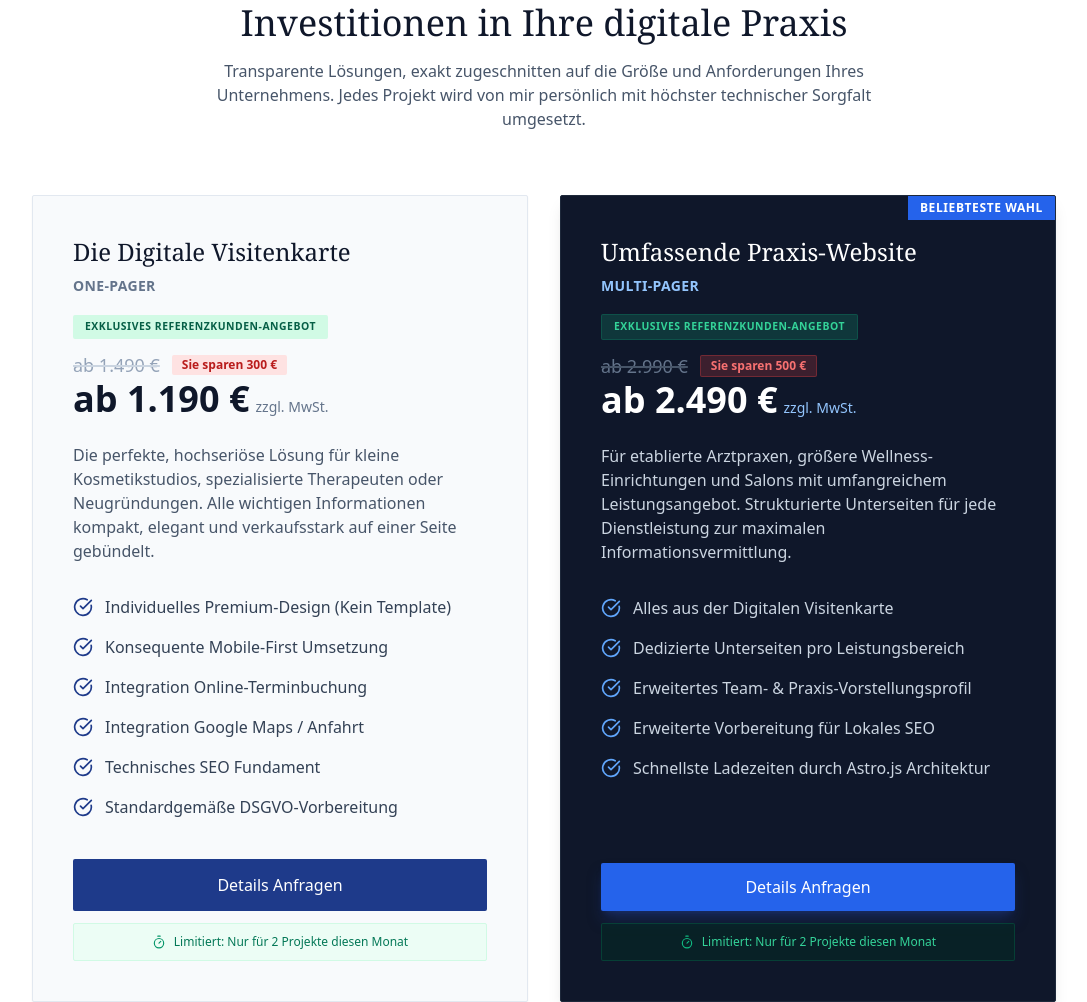
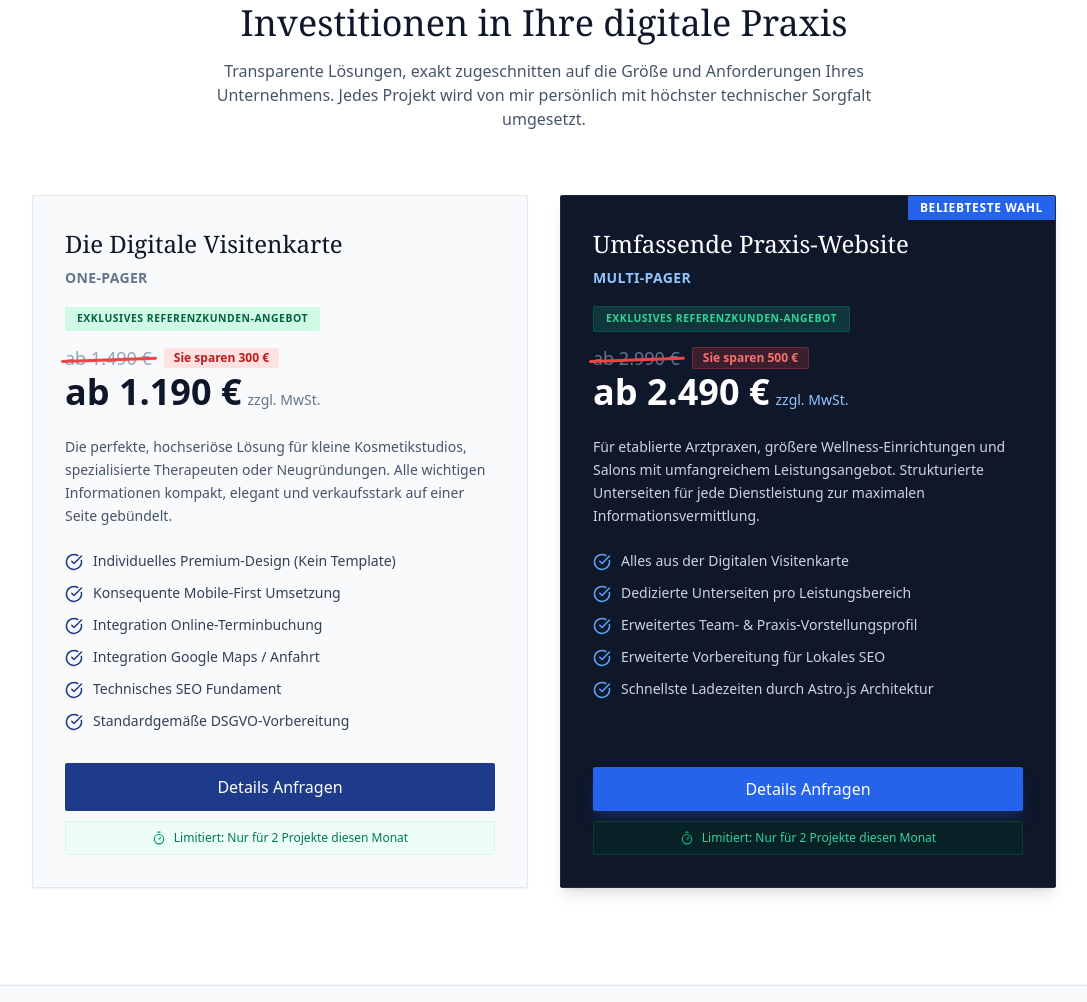
Before and after one commit to DieserLaurenz/lcg-webdesign, an Astro site: page / in a window 1280 px wide. Shown: the part 3487-4489 px from the top of the page, without its empty margins (96-1183 px from the left). Built offline with nearby package versions, Linux system fonts and the light colour scheme; Astro itself is replaced by a stand-in of ours.

Commit message:
New price animation

```diff
--- a/App.jsx
+++ b/App.jsx
@@ -352,32 +352,22 @@ export default function AgencySite() {
           <div className="grid md:grid-cols-2 gap-8 max-w-5xl mx-auto">
             {/* Package 1 */}
             <Reveal delay={100} direction="up" className="h-full">
-              <div className="bg-slate-50 p-8 md:p-10 border border-slate-200 rounded-sm shadow-sm hover:shadow-md transition-shadow h-full flex flex-col relative">
-                <div className="mb-6">
+              <div className="bg-slate-50 p-6 md:p-8 border border-slate-200 rounded-sm shadow-sm hover:shadow-md transition-shadow h-full flex flex-col relative">
+                <div className="mb-5">
                   <h3 className="font-serif text-2xl text-slate-900 mb-2">Die Digitale Visitenkarte</h3>
                   <p className="text-slate-500 text-sm uppercase tracking-wide font-semibold mb-4">One-Pager</p>
 
-                  {/* Werbendes Promo-Badge */}
-                  <div className="inline-block px-3 py-1 bg-emerald-100 text-emerald-800 text-[0.65rem] font-bold uppercase tracking-wider rounded-sm mb-3">
-                    Exklusives Referenzkunden-Angebot
-                  </div>
-
-                  {/* Durchgestrichener alter Preis, Ersparnis und neuer Aktionspreis */}
-                  <div className="flex flex-col">
-                    <div className="flex items-center gap-3 mb-1">
-                      <span className="text-lg text-slate-400 line-through decoration-slate-300 decoration-2 font-medium">ab 1.490 €</span>
-                      <span className="px-2.5 py-0.5 bg-red-100 text-red-700 text-xs font-bold rounded-sm">Sie sparen 300 €</span>
-                    </div>
-                    <div className="flex items-baseline gap-1.5 -mt-1">
-                      <span className="text-4xl font-bold text-slate-900">ab 1.190 €</span>
-                      <span className="text-sm text-slate-500 font-medium">zzgl. MwSt.</span>
-                    </div>
-                  </div>
+                  <AnimatedPricingBlock
+                    oldPrice="ab 1.490 €"
+                    newPrice="ab 1.190 €"
+                    savings="Sie sparen 300 €"
+                    delay={100}
+                  />
                 </div>
-                <p className="text-slate-600 mb-8">
+                <p className="text-slate-600 text-sm leading-relaxed mb-6">
                   Die perfekte, hochseriöse Lösung für kleine Kosmetikstudios, spezialisierte Therapeuten oder Neugründungen. Alle wichtigen Informationen kompakt, elegant und verkaufsstark auf einer Seite gebündelt.
                 </p>
-                <ul className="space-y-4 mb-10 flex-grow">
+                <ul className="space-y-3 mb-8 flex-grow">
                   <ListItem text="Individuelles Premium-Design (Kein Template)" />
                   <ListItem text="Konsequente Mobile-First Umsetzung" />
                   <ListItem text="Integration Online-Terminbuchung" />
@@ -385,11 +375,11 @@ export default function AgencySite() {
                   <ListItem text="Technisches SEO Fundament" />
                   <ListItem text="Standardgemäße DSGVO-Vorbereitung" />
                 </ul>
-                <div className="flex flex-col gap-3">
-                  <button onClick={() => scrollTo('kontakt')} className="w-full py-3 px-4 border-2 border-blue-900 bg-blue-900 text-white font-medium rounded-sm hover:bg-blue-800 transition-colors">
+                <div className="flex flex-col gap-2.5">
+                  <button onClick={() => scrollTo('kontakt')} className="w-full py-2.5 px-4 border-2 border-blue-900 bg-blue-900 text-white font-medium rounded-sm hover:bg-blue-800 transition-colors">
                     Details Anfragen
                   </button>
-                  <div className="flex items-center justify-center gap-2 text-xs text-emerald-700 font-medium bg-emerald-50 py-2.5 rounded-sm border border-emerald-100">
+                  <div className="flex items-center justify-center gap-2 text-xs text-emerald-700 font-medium bg-emerald-50 py-2 rounded-sm border border-emerald-100">
                     <Timer size={14} className="text-emerald-600" />
                     Limitiert: Nur für 2 Projekte diesen Monat
                   </div>
@@ -399,46 +389,37 @@ export default function AgencySite() {
 
             {/* Package 2 */}
             <Reveal delay={200} direction="up" className="h-full">
-              <div className="bg-[#0f172a] p-8 md:p-10 border border-slate-800 rounded-sm shadow-lg h-full flex flex-col relative overflow-hidden">
+              <div className="bg-[#0f172a] p-6 md:p-8 border border-slate-800 rounded-sm shadow-lg h-full flex flex-col relative overflow-hidden">
                 <div className="absolute top-0 right-0 bg-blue-600 text-white text-xs font-bold px-3 py-1 uppercase tracking-wider z-20">
                   Beliebteste Wahl
                 </div>
-                <div className="mb-6 relative z-10">
+                <div className="mb-5 relative z-10">
                   <h3 className="font-serif text-2xl text-white mb-2">Umfassende Praxis-Website</h3>
                   <p className="text-blue-300 text-sm uppercase tracking-wide font-semibold mb-4">Multi-Pager</p>
 
-                  {/* Werbendes Promo-Badge (Dunkel-Modus) */}
-                  <div className="inline-block px-3 py-1 bg-emerald-500/20 text-emerald-400 text-[0.65rem] font-bold uppercase tracking-wider rounded-sm mb-3 border border-emerald-500/20">
-                    Exklusives Referenzkunden-Angebot
-                  </div>
-
-                  {/* Durchgestrichener alter Preis, Ersparnis und neuer Aktionspreis */}
-                  <div className="flex flex-col">
-                    <div className="flex items-center gap-3 mb-1">
-                      <span className="text-lg text-slate-500 line-through decoration-slate-600 decoration-2 font-medium">ab 2.990 €</span>
-                      <span className="px-2.5 py-0.5 bg-red-500/20 border border-red-500/30 text-red-400 text-xs font-bold rounded-sm">Sie sparen 500 €</span>
-                    </div>
-                    <div className="flex items-baseline gap-1.5 -mt-1">
-                      <span className="text-4xl font-bold text-white">ab 2.490 €</span>
-                      <span className="text-sm text-blue-300 font-medium">zzgl. MwSt.</span>
-                    </div>
-                  </div>
+                  <AnimatedPricingBlock
+                    oldPrice="ab 2.990 €"
+                    newPrice="ab 2.490 €"
+                    savings="Sie sparen 500 €"
+                    delay={200}
+                    dark={true}
+                  />
                 </div>
-                <p className="text-slate-300 mb-8 relative z-10">
+                <p className="text-slate-300 text-sm leading-relaxed mb-6 relative z-10">
                   Für etablierte Arztpraxen, größere Wellness-Einrichtungen und Salons mit umfangreichem Leistungsangebot. Strukturierte Unterseiten für jede Dienstleistung zur maximalen Informationsvermittlung.
                 </p>
-                <ul className="space-y-4 mb-10 flex-grow relative z-10">
+                <ul className="space-y-3 mb-8 flex-grow relative z-10">
                   <ListItem text="Alles aus der Digitalen Visitenkarte" dark />
                   <ListItem text="Dedizierte Unterseiten pro Leistungsbereich" dark />
                   <ListItem text="Erweitertes Team- & Praxis-Vorstellungsprofil" dark />
                   <ListItem text="Erweiterte Vorbereitung für Lokales SEO" dark />
                   <ListItem text="Schnellste Ladezeiten durch Astro.js Architektur" dark />
                 </ul>
-                <div className="flex flex-col gap-3 relative z-10">
-                  <button onClick={() => scrollTo('kontakt')} className="w-full py-3 px-4 bg-blue-600 text-white font-medium rounded-sm hover:bg-blue-500 transition-colors shadow-lg shadow-blue-900/50">
+                <div className="flex flex-col gap-2.5 relative z-10">
+                  <button onClick={() => scrollTo('kontakt')} className="w-full py-2.5 px-4 bg-blue-600 text-white font-medium rounded-sm hover:bg-blue-500 transition-colors shadow-lg shadow-blue-900/50">
                     Details Anfragen
                   </button>
-                  <div className="flex items-center justify-center gap-2 text-xs text-emerald-400 font-medium bg-emerald-950/50 py-2.5 rounded-sm border border-emerald-800/50">
+                  <div className="flex items-center justify-center gap-2 text-xs text-emerald-400 font-medium bg-emerald-950/50 py-2 rounded-sm border border-emerald-800/50">
                     <Timer size={14} className="text-emerald-500" />
                     Limitiert: Nur für 2 Projekte diesen Monat
                   </div>
@@ -554,9 +535,9 @@ function FeatureCard({ icon, title, description, delay }) {
 
 function ListItem({ text, dark = false }) {
   return (
-    <li className="flex items-start gap-3">
-      <CheckCircle size={20} className={`shrink-0 mt-0.5 ${dark ? 'text-blue-400' : 'text-blue-900'}`} />
-      <span className={dark ? 'text-slate-300' : 'text-slate-700'}>{text}</span>
+    <li className="flex items-start gap-2.5">
+      <CheckCircle size={18} className={`shrink-0 mt-0.5 ${dark ? 'text-blue-400' : 'text-blue-900'}`} />
+      <span className={`text-sm ${dark ? 'text-slate-300' : 'text-slate-700'}`}>{text}</span>
     </li>
   );
 }
@@ -591,6 +572,70 @@ function AccordionItem({ question, answer, delay }) {
         </div>
       </div>
     </Reveal>
+  );
+}
+
+function AnimatedPricingBlock({ oldPrice, newPrice, savings, dark = false, delay = 0 }) {
+  const [phase, setPhase] = useState('initial');
+  const ref = useRef(null);
+
+  useEffect(() => {
+    const observer = new IntersectionObserver(
+      ([entry]) => {
+        if (entry.isIntersecting) {
+          // Exaktes Timing der Animationen relativ zum Auftauchen der Karte
+          setTimeout(() => setPhase('strike'), delay + 800);  // Strich wird gezogen
+          setTimeout(() => setPhase('reveal'), delay + 1200); // Neue Preise faden ein
+          observer.unobserve(entry.target);
+        }
+      },
+      { threshold: 0.1, rootMargin: "0px 0px -50px 0px" }
+    );
+
+    if (ref.current) observer.observe(ref.current);
+    return () => observer.disconnect();
+  }, [delay]);
+
+  return (
+    <div ref={ref} className="flex flex-col mb-1">
+      {/* Promo Badge Container */}
+      <div className="h-7 mb-3 flex items-start overflow-visible">
+        <div className={`transition-all duration-500 ease-out transform ${phase === 'reveal' ? 'opacity-100 translate-y-0' : 'opacity-0 translate-y-4'}`}>
+          <div className={`inline-block px-3 py-1 text-[0.65rem] font-bold uppercase tracking-wider rounded-sm ${dark ? 'bg-emerald-500/20 text-emerald-400 border border-emerald-500/20' : 'bg-emerald-100 text-emerald-800'}`}>
+            Exklusives Referenzkunden-Angebot
+          </div>
+        </div>
+      </div>
+
+      <div className="flex flex-col">
+        {/* Old Price + Savings Badge Container */}
+        <div className="flex items-center gap-3 mb-1 h-7">
+          <span className={`relative text-lg font-medium ${dark ? 'text-slate-500' : 'text-slate-400'}`}>
+            {oldPrice}
+            {/* Animierter roter Strich */}
+            <span
+              className="absolute top-[55%] left-[-5%] h-[2.5px] bg-red-500 transition-all duration-300 ease-out origin-left -rotate-2 rounded-full shadow-sm"
+              style={{ width: (phase === 'strike' || phase === 'reveal') ? '110%' : '0%' }}
+            ></span>
+          </span>
+
+          {/* Savings Badge */}
+          <span className={`px-2.5 py-0.5 text-xs font-bold rounded-sm transition-all duration-500 ease-out transform ${phase === 'reveal' ? 'opacity-100 translate-x-0' : 'opacity-0 -translate-x-4'} ${dark ? 'bg-red-500/20 border border-red-500/30 text-red-400' : 'bg-red-100 text-red-700'}`}>
+            {savings}
+          </span>
+        </div>
+
+        {/* New Price Container */}
+        <div className={`flex items-baseline gap-1.5 h-10 -mt-1 transition-all duration-700 ease-out transform ${phase === 'reveal' ? 'opacity-100 translate-y-0' : 'opacity-0 translate-y-4'}`}>
+          <span className={`text-4xl font-bold ${dark ? 'text-white' : 'text-slate-900'}`}>
+            {newPrice}
+          </span>
+          <span className={`text-sm font-medium ${dark ? 'text-blue-300' : 'text-slate-500'}`}>
+            zzgl. MwSt.
+          </span>
+        </div>
+      </div>
+    </div>
   );
 }
 
```
Also changed, not shown: 1 other file.
